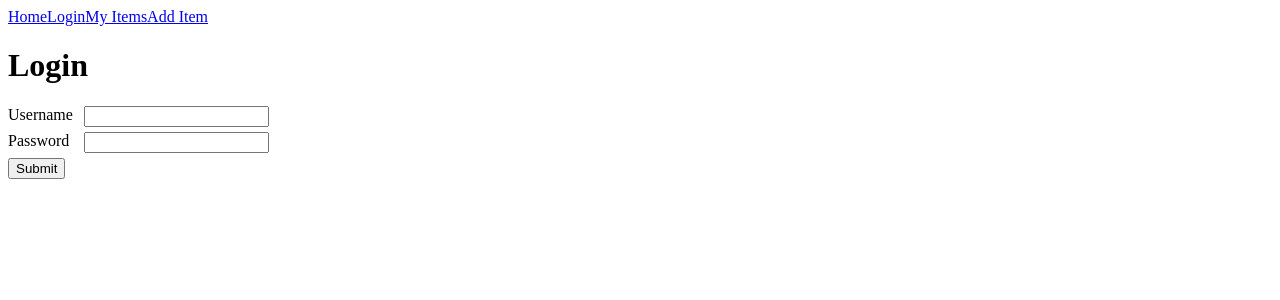
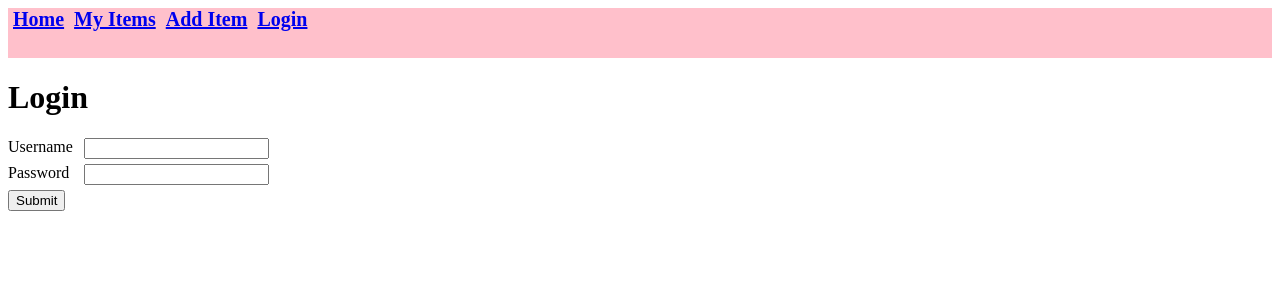
Before and after one commit to geekinDpink/onlinemarketplaceclient, a React (Create React App) app: page /login in a window 1280 px wide. Shown: the top 300 px of the page. Built offline with nearby package versions, Linux system fonts and the light colour scheme.

Commit message:
CSS for Navbar

```diff
--- a/src/App.js
+++ b/src/App.js
@@ -11,11 +11,32 @@ import { RequireAuth } from "./context/requireAuth.js";
 function App() {
   return (
     <>
-      <Link to="/">Home</Link>
-      <Link to="/login">Login</Link>
-      <Link to="/myitems">My Items</Link>
-      <Link to="/additem">Add Item</Link>
-
+      <div style={{ height: "50px", backgroundColor: "pink" }}>
+        <Link
+          to="/"
+          style={{ margin: "5px", fontWeight: "bold", fontSize: "20px" }}
+        >
+          Home
+        </Link>
+        <Link
+          to="/myitems"
+          style={{ margin: "5px", fontWeight: "bold", fontSize: "20px" }}
+        >
+          My Items
+        </Link>
+        <Link
+          to="/additem"
+          style={{ margin: "5px", fontWeight: "bold", fontSize: "20px" }}
+        >
+          Add Item
+        </Link>
+        <Link
+          to="/login "
+          style={{ margin: "5px", fontWeight: "bold", fontSize: "20px" }}
+        >
+          Login
+        </Link>
+      </div>
       <Routes>
         <Route exact path="/" element={<Home />} />
         <Route path="/login" element={<Login />} />
--- a/src/pages/AddItem.js
+++ b/src/pages/AddItem.js
@@ -61,7 +61,7 @@ const MyItemsPage = () => {
   return (
     <>
       <Container>
-        <h1>List Product</h1>
+        <h1>List product</h1>
         <Row
           style={{
             width: "100%",
```
